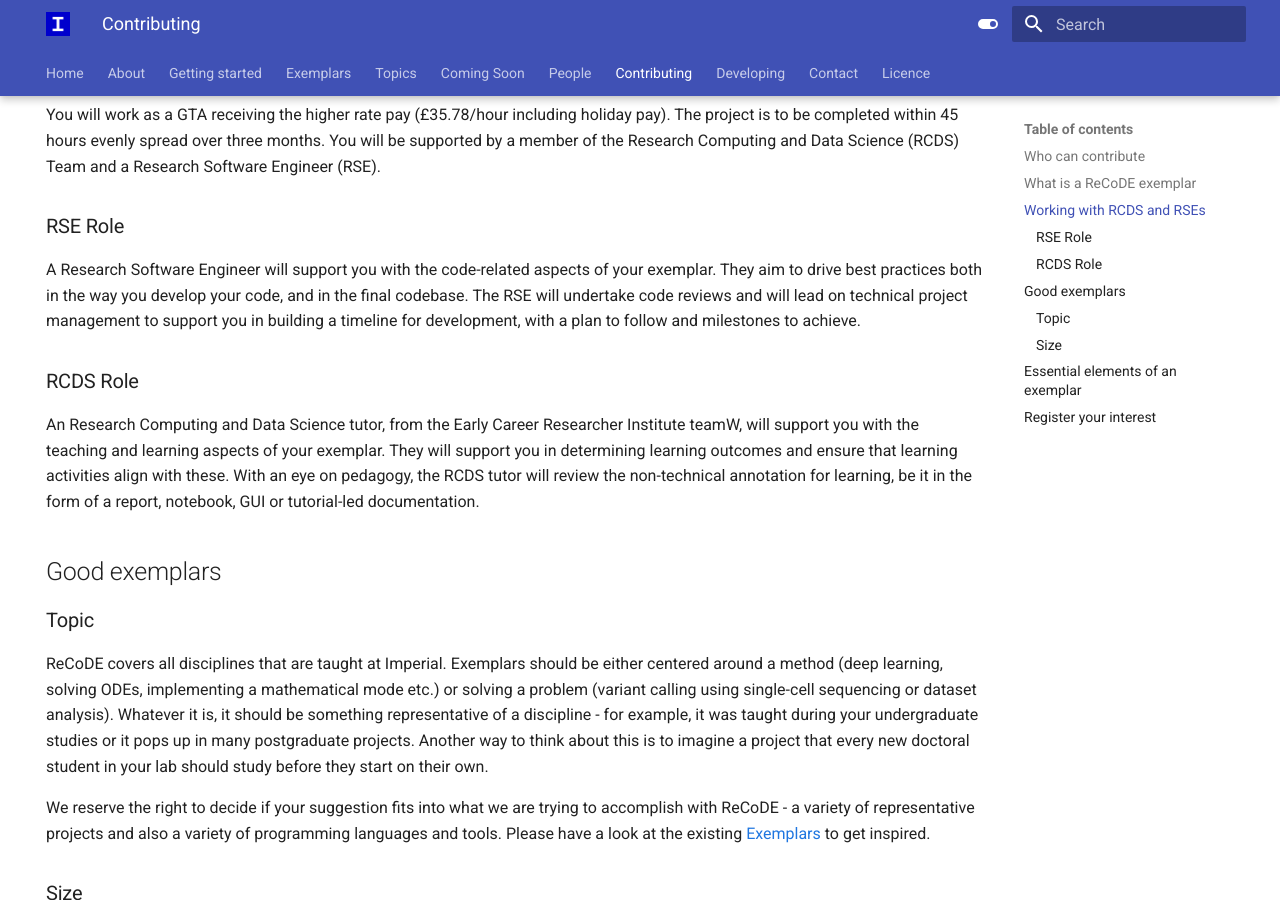
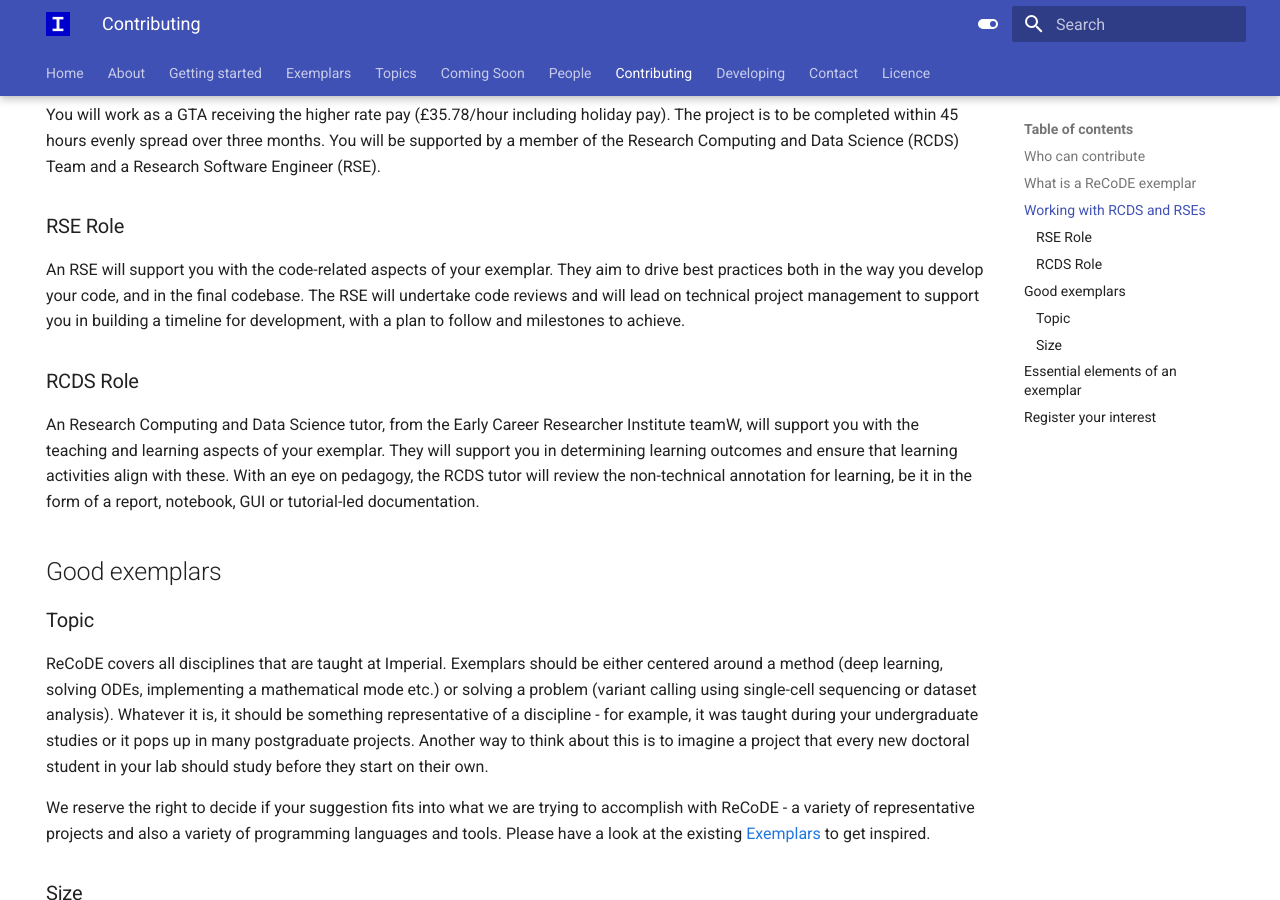
Before and after one commit to ImperialCollegeLondon/ReCoDE-home, an MkDocs documentation site: the page built from docs/contribute.md, in a window 1280 px wide and 900 px high, scrolled down 827 px. Built offline with MkDocs 1.6.1 and Material for MkDocs 9.7.7, drawn with Linux system fonts in a browser that asks for light colours.

Commit message:
Update docs/contribute.md
Co-authored-by: Chris Cooling <cmcooling@gmail.com>

```diff
--- a/docs/contribute.md
+++ b/docs/contribute.md
@@ -60,7 +60,7 @@ You will work as a GTA receiving the higher rate pay (£35.78/hour including hol
 
 ### RSE Role
 
-A Research Software Engineer will support you with the code-related aspects of your exemplar. They aim to drive best practices both in the way you develop your code, and in the final codebase. The RSE will undertake code reviews and will lead on technical project management to support you in building a timeline for development, with a plan to follow and milestones to achieve.
+An RSE will support you with the code-related aspects of your exemplar. They aim to drive best practices both in the way you develop your code, and in the final codebase. The RSE will undertake code reviews and will lead on technical project management to support you in building a timeline for development, with a plan to follow and milestones to achieve.
 
 ### RCDS Role
 
```
